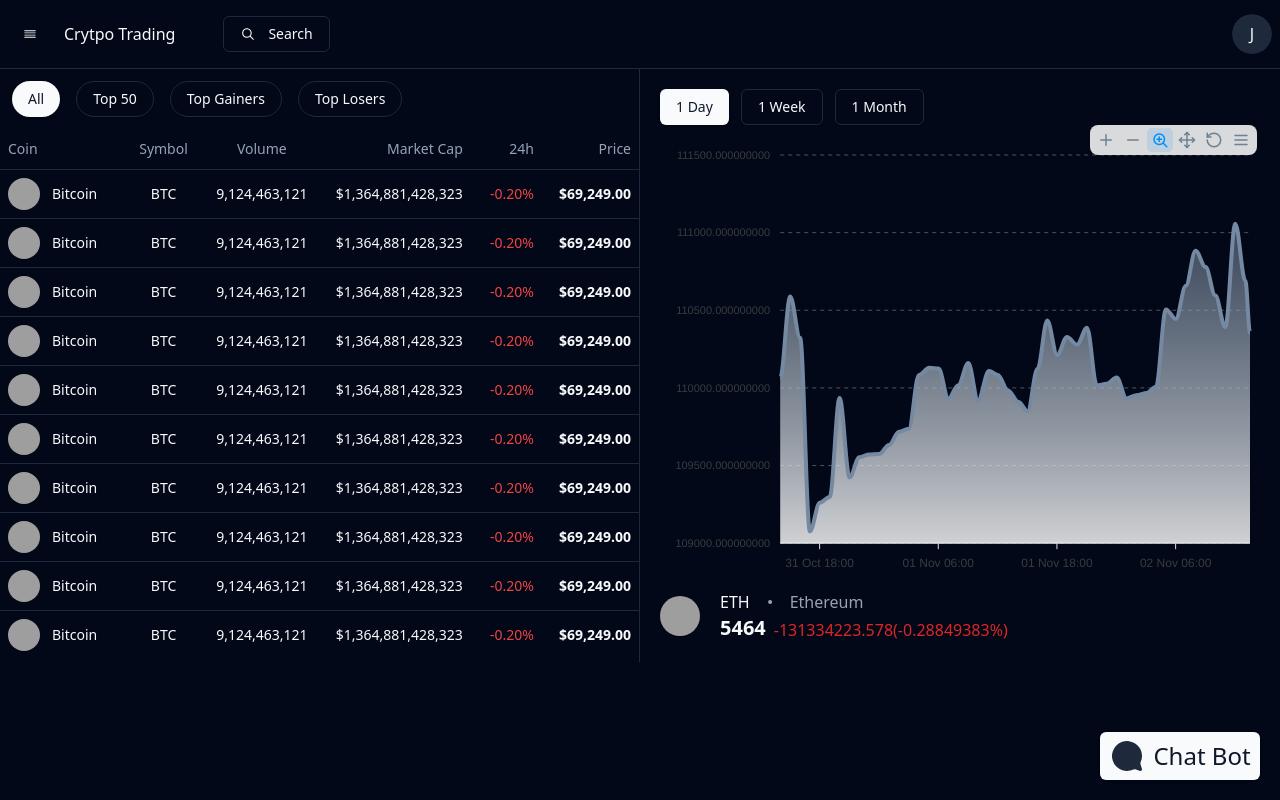
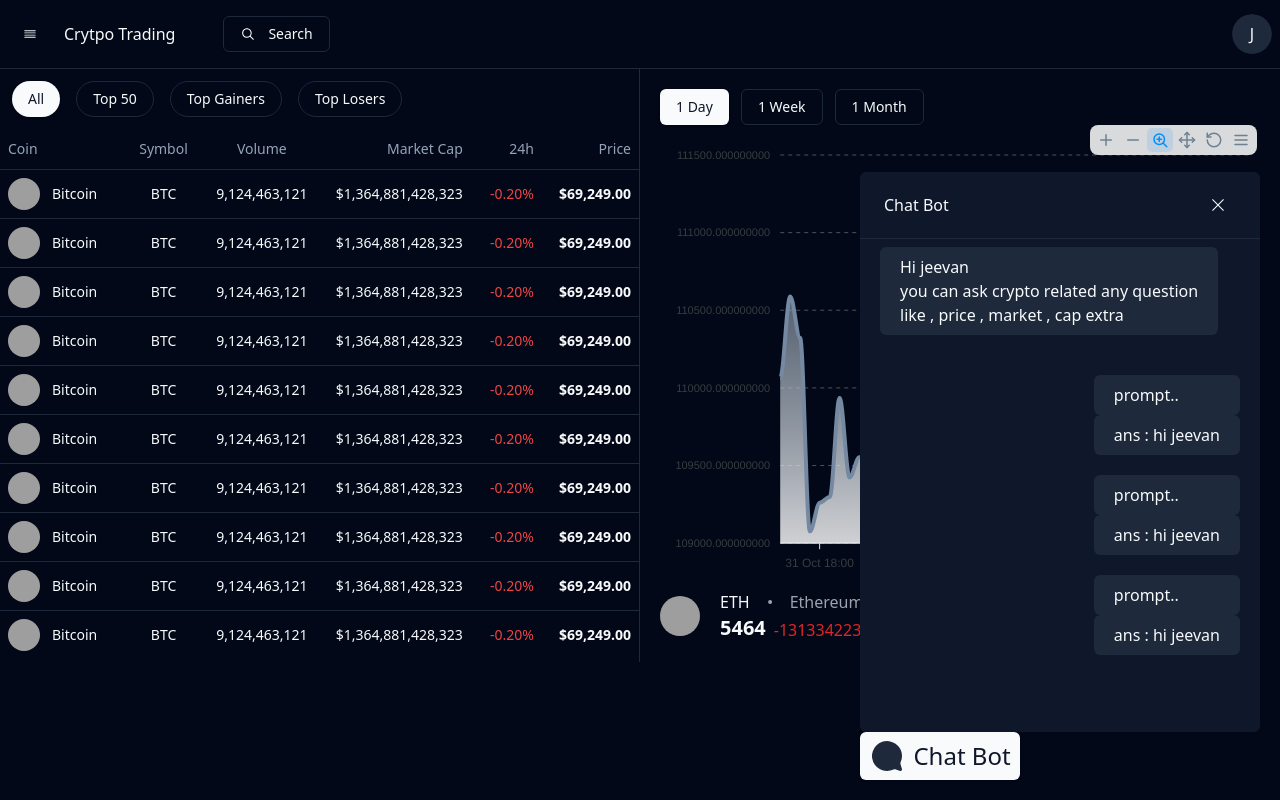
Before and after one commit to Student-jeevan/RealTimeTradingApp, a React app in the folder frontend/: page / in a window 1280 px wide. Built offline with nearby package versions, Linux system fonts and the light colour scheme; grey boxes are pictures that could not be loaded; the HTML template or start-up script is replaced by a standard one.

Commit message:
Home paged updated

```diff
--- a/frontend/src/pages/Home/Home.jsx
+++ b/frontend/src/pages/Home/Home.jsx
@@ -3,7 +3,8 @@
 import AssetTable from './AssetTable';
 import StockChart from './StockChart';
 import { Avatar, AvatarImage } from '@/components/ui/avatar';
-import { DotIcon, MessageCircleIcon } from 'lucide-react';
+import { CrossIcon, DotIcon, MessageCircleIcon } from 'lucide-react';
+import { Cross1Icon } from '@radix-ui/react-icons';
 const Home = () => {
     const [category , setCategory] = React.useState("all");
     const handleCategory = (value) =>{
@@ -49,6 +50,46 @@
                 </div>
             </div>
             <section className='absolute bottom-5 right-5 z-40 flex-col justify-end items-end gap-2'>
+                <div className='rounded-md w-[20rem] md:w-[25rem] lg:w-[25rem] h-[70vh] bg-slate-900'>
+                    <div className='flex justify-between items-center border-b px-6 h-[12%]'>
+                        <p>Chat Bot</p>
+                        <Button variant='ghost' size='icon'>
+                            <Cross1Icon/>
+                        </Button>
+                    </div>
+                    <div className='h-[76%] flex flex-col overflow-y-auto gap-5 px-5 py-2 scroll-container'>
+                        <div className='self-start pb-5 w-auto'>
+                            <div className='justify-end self-end px-5 py-2 rounded-md bg-slate-800 w-auto'>
+                                <p>Hi jeevan </p>
+                                <p>you can ask crypto related any question</p>
+                                <p>like , price , market , cap extra</p>
+                            </div>
+                        </div>
+                        {
+                            [1 ,1,1,1].map((item , i)=> <div key={i} className={`${i%2==0?"self-end":"self-end"} "pb-5 w-auto" `}>
+                            <div className='justify-end self-end px-5 py-2 rounded-md bg-slate-800 w-auto'>
+                                <p>prompt.. </p>
+
+                            </div>
+                            <div className='justify-end self-end px-5 py-2 rounded-md bg-slate-800 w-auto'>
+                                <p>ans : hi jeevan </p>
+
+                            </div>
+                        </div>)
+                        }
+                        <div className={`${true?"self-end":"self-end"} "pb-5 w-auto" `}>
+                            <div className='justify-end self-end px-5 py-2 rounded-md bg-slate-800 w-auto'>
+                                <p>prompt.. </p>
+
+                            </div>
+                            <div className='justify-end self-end px-5 py-2 rounded-md bg-slate-800 w-auto'>
+                                <p>ans : hi jeevan </p>
+
+                            </div>
+                        </div>
+
+                    </div>
+                </div>
                 <div className='relative w-[10rem] cursor-pointer group'>
                     <Button className='w-full h-[3rem] gap-2 items-center'>
                         <MessageCircleIcon size={30} className='!w-9 !h-9 fill-[#1e293b] -rotate-90 stroke-none group-hover:fill-[#1a1a1a]' />
```
